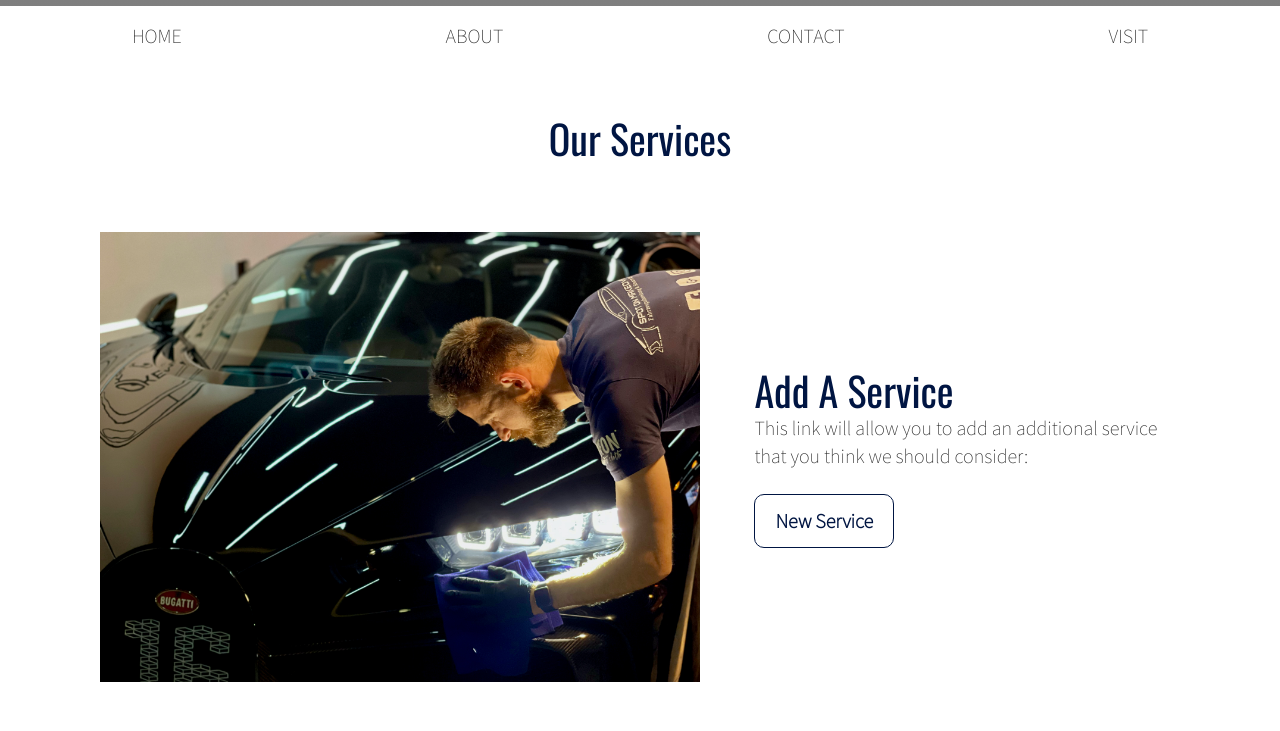
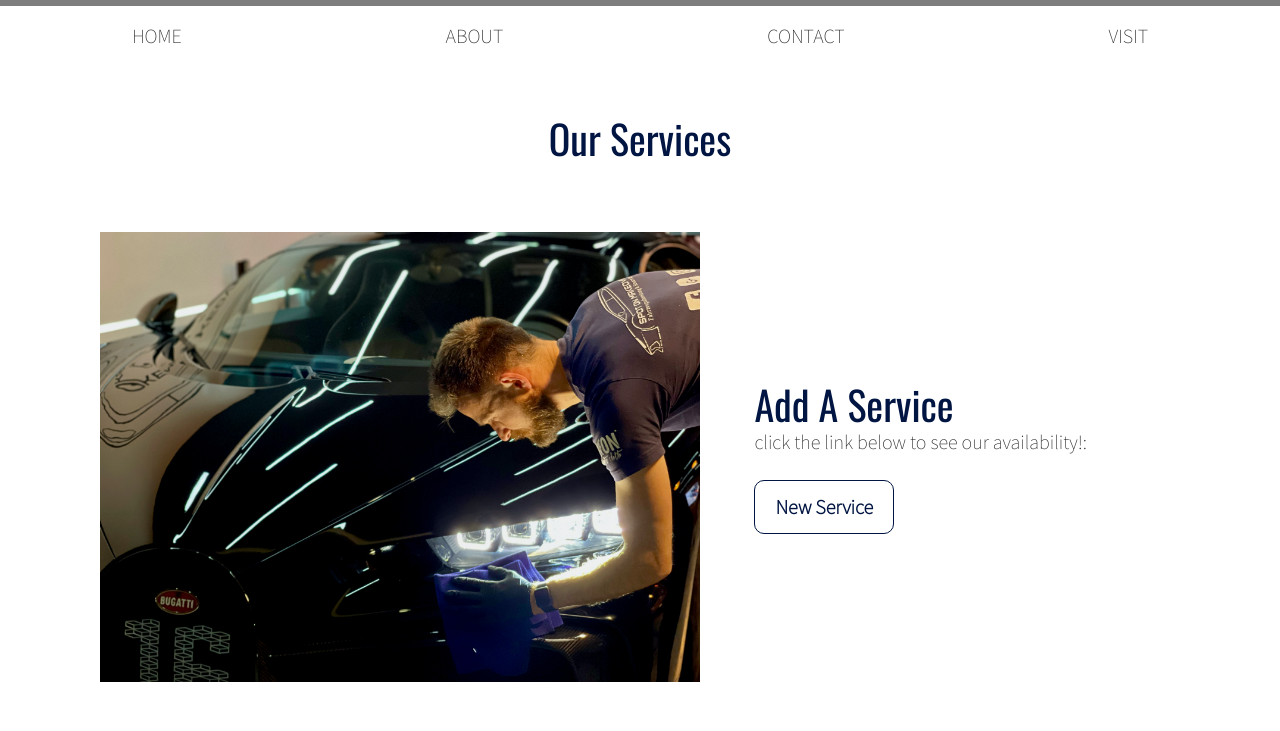
Before and after one commit to tvick20/Detailing-Final, a website: page index.html in a window 1280 px wide. Shown: the part 954-1685 px from the top of the page. Drawn offline with nearby package versions, Linux system fonts and the light colour scheme; no server answers; grey boxes are pictures that could not be loaded.

Commit message:
Update index.html

```diff
--- a/index.html
+++ b/index.html
@@ -50,9 +50,9 @@
   <article class="panel">
     <div class="text-wrapper">
       <h2>Add A Service</h2>
-      <p>This link will allow you to add an additional service that you think we should consider:
+      <p>click the link below to see our availability!:
       </p>
-      <a href="https://airtable.com/appyuNMG8VNE3Jvdu/pagUxqXe4jARkapML/form" class="button">New Service</a>
+      <a href="https://airtable.com/appyuNMG8VNE3Jvdu/shrimum9l04v5wzNI" class="button">New Service</a>
     </div>
     <div class="image-wrapper left">
       <img src="images/detailing-service.jpg" alt="headlight cleaning" width="600" height="400">
```
